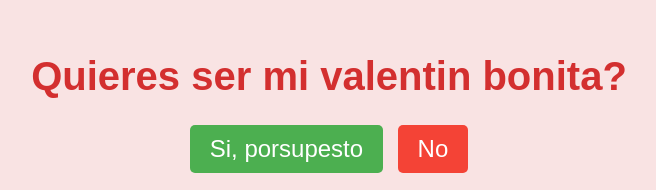
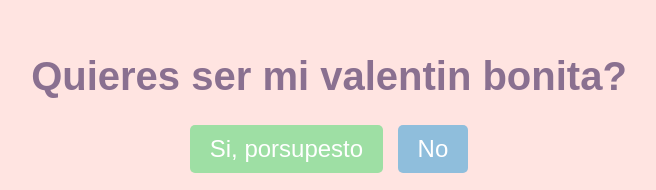
Before and after one commit to zharqtz/Try, a plain HTML site: page index.html in a window 1280 px wide. Shown: the part 138-328 px from the top of the page, without its empty margins (311-967 px from the left). Drawn offline with Linux system fonts and the light colour scheme; no server answers.

Commit message:
styles.css

```diff
--- a/styles.css
+++ b/styles.css
@@ -4,7 +4,7 @@ body {
     align-items: center;
     height: 100vh;
     margin: 0;
-    background-color: #f9e3e3;
+    background-color: #ffe4e1;
     font-family: 'Arial', sans-serif;
     flex-direction: column;
   }
@@ -15,7 +15,7 @@ body {
 
   h1 {
     font-size: 2.5em;
-    color: #d32f2f;
+    color: #8a7090;
   }
 
   .buttons {
@@ -26,7 +26,7 @@ body {
     font-size: 1.5em;
     padding: 10px 20px;
     margin-right: 10px;
-    background-color: #4caf50;
+    background-color: #9edfa4;
     color: white;
     border: none;
     border-radius: 5px;
@@ -36,7 +36,7 @@ body {
   .no-button {
     font-size: 1.5em;
     padding: 10px 20px;
-    background-color: #f44336;
+    background-color: #8fbedc;
     color: white;
     border: none;
     border-radius: 5px;
```
